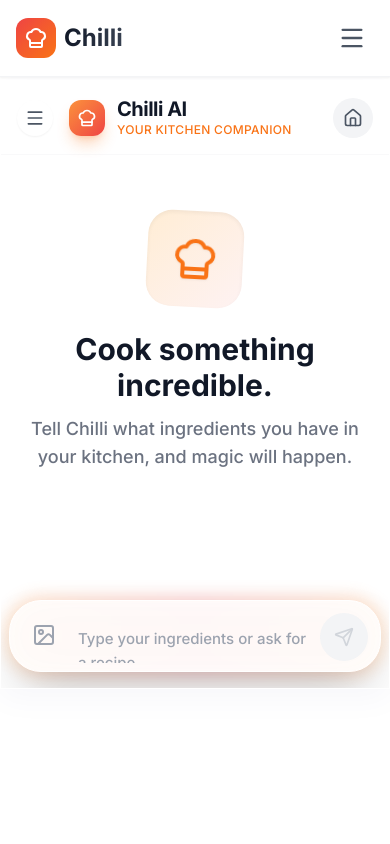
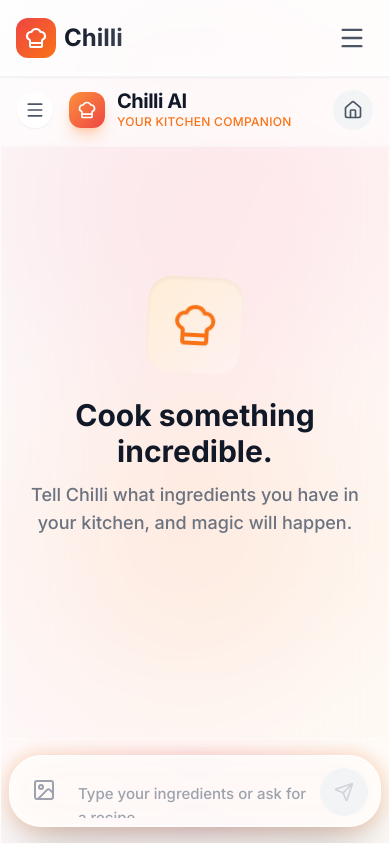
Before and after one commit to Shubhz234/Chilli, a React (Vite) app in the folder frontend/: page /chilli-ai in a window 390 px wide. Built offline with nearby package versions, Linux system fonts and the light colour scheme.

Commit message:
feat: implement AI chat interface with history management, real-time interaction, and a responsive sidebar.

```diff
--- a/frontend/src/pages/ChilliAI.jsx
+++ b/frontend/src/pages/ChilliAI.jsx
@@ -177,13 +177,13 @@ const ChilliAI = () => {
     };
 
     return (
-        <div className="relative min-h-[100dvh] bg-transparent pt-20 pb-4 overflow-hidden flex flex-col font-sans">
+        <div className="fixed inset-0 z-40 bg-gradient-to-br from-gray-50 via-primary-50 to-orange-50 pt-[72px] sm:pt-20 pb-0 sm:pb-4 flex flex-col font-sans overflow-hidden">
 
             {/* Background elements */}
-            <div className="absolute top-0 right-0 w-96 h-96 bg-rose-400/20 rounded-full blur-3xl -z-10 animate-blob"></div>
-            <div className="absolute bottom-40 left-10 w-80 h-80 bg-orange-400/20 rounded-full blur-3xl -z-10 animate-blob animation-delay-2000"></div>
+            <div className="absolute top-0 right-0 w-96 h-96 bg-rose-400/20 rounded-full blur-3xl -z-10 animate-blob pointer-events-none"></div>
+            <div className="absolute bottom-40 left-10 w-80 h-80 bg-orange-400/20 rounded-full blur-3xl -z-10 animate-blob animation-delay-2000 pointer-events-none"></div>
 
-            <main className="flex-1 w-full max-w-7xl mx-auto px-0 sm:px-4 lg:px-8 flex gap-4 xl:gap-6 relative h-[calc(100dvh-80px)] sm:h-[calc(100dvh-100px)] z-10">
+            <main className="flex-1 w-full max-w-7xl mx-auto px-0 sm:px-4 lg:px-8 flex gap-4 xl:gap-6 relative z-10 overflow-hidden">
 
                 {/* Glass Sidebar */}
                 <div
```
